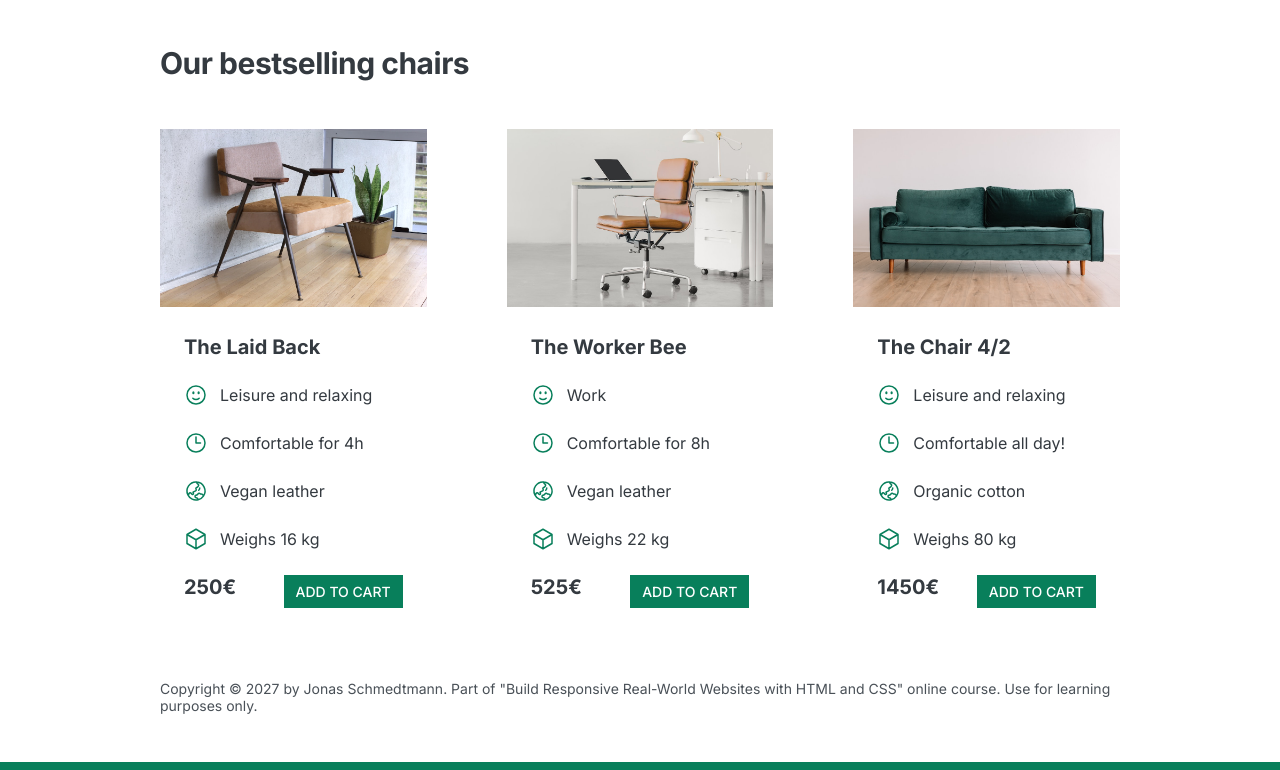
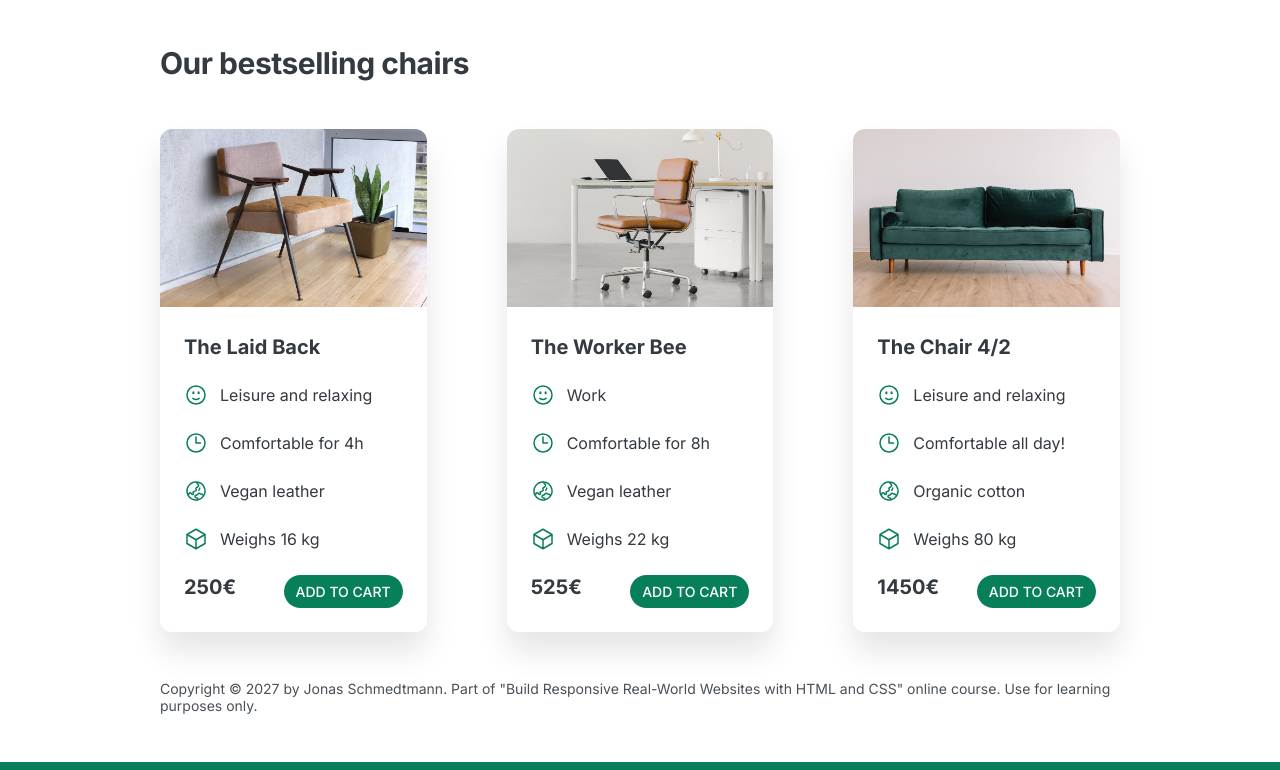
Before and after one commit to Amna-Amna/Designing, a plain HTML site: page index.html in a window 1280 px wide. Shown: the part 1142-1912 px from the top of the page. Drawn offline with Linux system fonts and the light colour scheme; a web font is replaced by a local one.

Commit message:
added shadows and border radius

```diff
--- a/style.css
+++ b/style.css
@@ -63,6 +63,7 @@ h2 {
   /* SPACING SYSTEM */
   /* padding: 16px 32px; */
   display: inline-block;
+  border-radius: 100px;
 }
 
 .btn:hover,
@@ -137,6 +138,7 @@ img {
   background-color: #087f5b;
   color: #fff;
   padding: 24px;
+  border-radius: 12px;
 }
 
 .testimonial-box {
@@ -158,7 +160,23 @@ img {
   line-height: 1.7;
 }
 
+/* IMAGES */
+
+img {
+  border-radius: 12px;
+}
+
 /* CHAIRS */
+.chair {
+  box-shadow: 0px 20px 30px 0px rgba(0, 0, 0, 0.1);
+  border-radius: 12px;
+}
+
+.chair img {
+  border-bottom-left-radius: 0;
+  border-bottom-right-radius: 0;
+}
+
 .chair-box {
   padding: 24px;
 }
```
